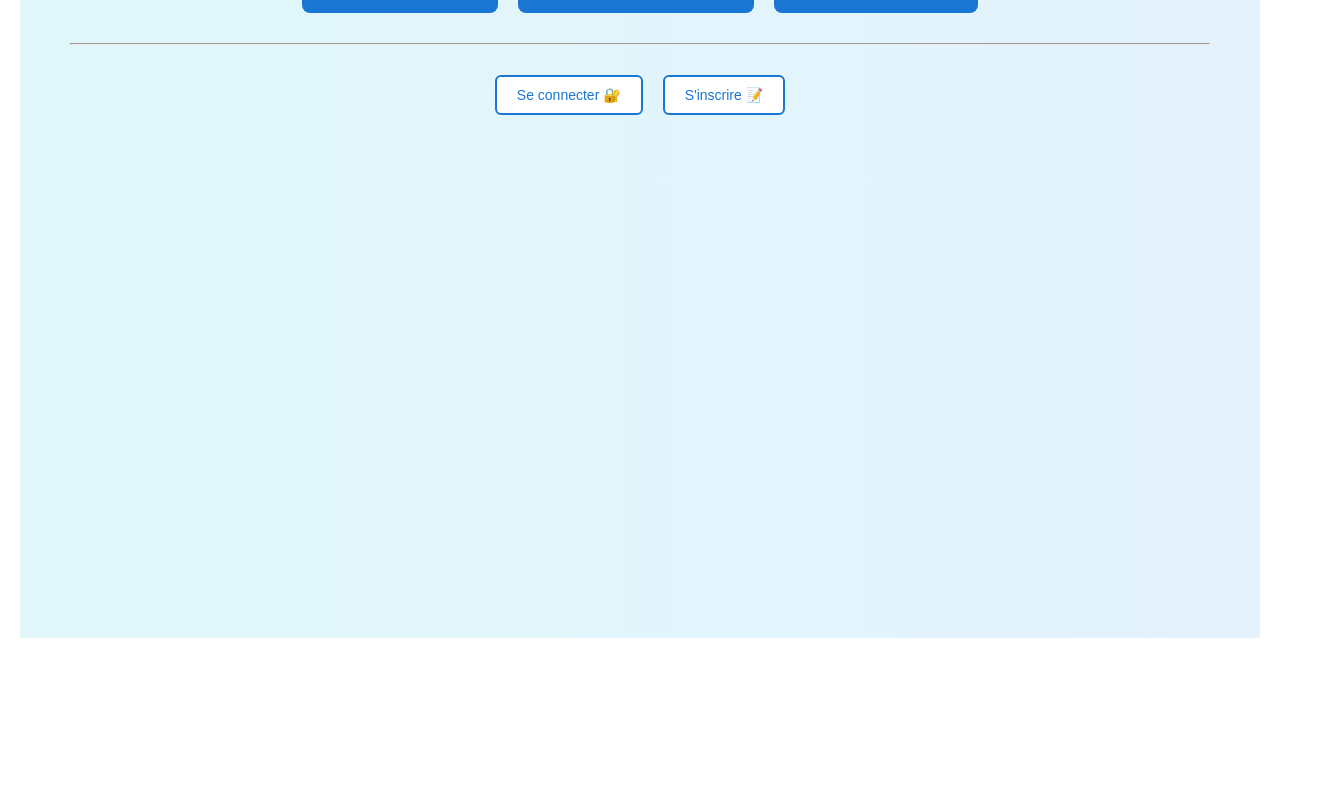
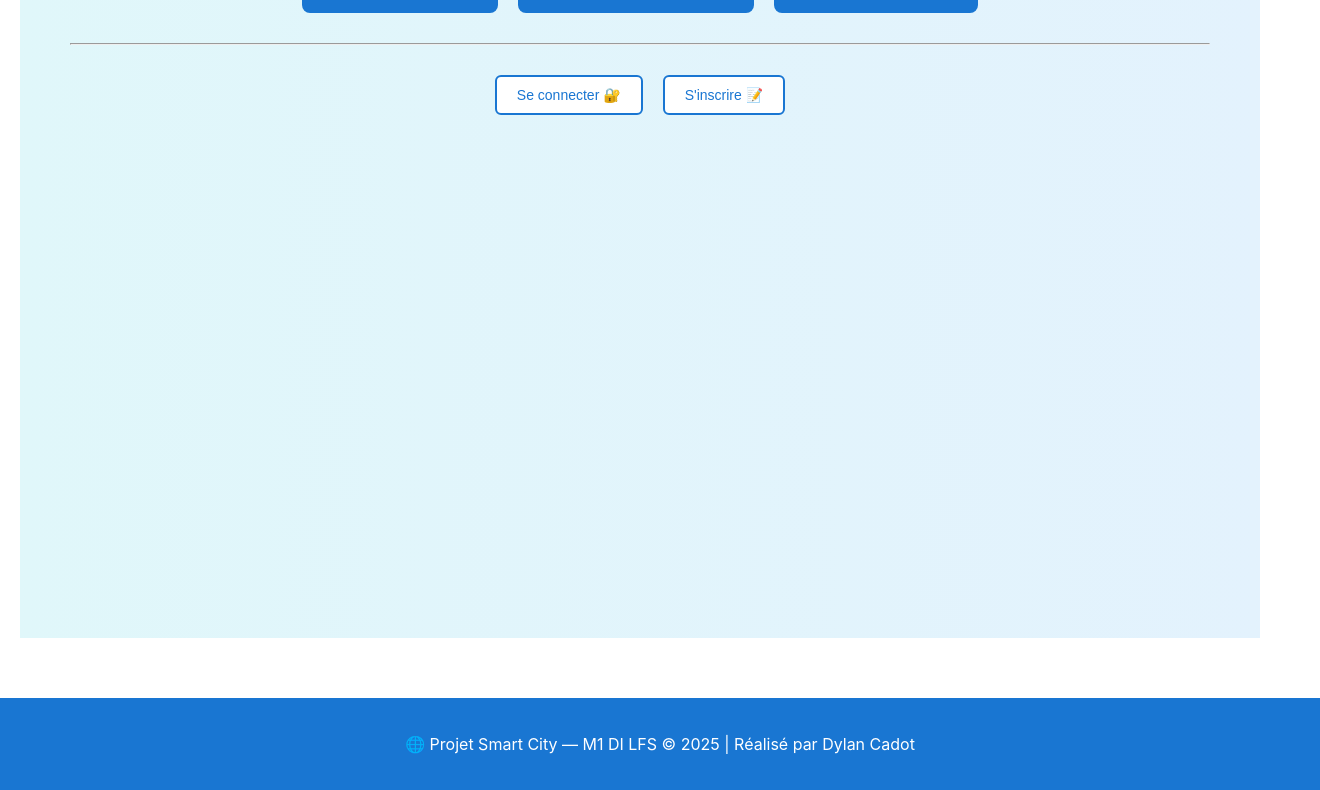
Before and after one commit to DylanCAD/smart-city-app, a React (Create React App) app in the folder frontend/: page / in a window 1280 px wide. Shown: the part 326-1116 px from the top of the page, 1320 px wide, since content can reach past the window. Before the commit the page ends 984 px from the top, so only its background shows below. Built offline with nearby package versions, Linux system fonts and the light colour scheme; no server answers.

Commit message:
footer visible sur toutes les pages

```diff
--- a/frontend/src/App.js
+++ b/frontend/src/App.js
@@ -15,14 +15,15 @@ import ProtectedRoute from './components/ProtectedRoute';
 import { getUserRole } from './utils/auth';
 import Navbar from './components/Navbar';
 import ProfilePage from './pages/ProfilePage';
+import Footer from './components/Footer';
 
 
 function App() {
   return (
     <Router>
-      <div>
-        <Navbar /> {/* persistante sur toutes les pages */}
-        <div style={{ padding: '20px' }}>
+      <div style={styles.appContainer}>
+        <Navbar />
+        <div style={styles.mainContent}>
           <Routes>
             <Route path="/" element={<Home />} />
             <Route path="/login" element={<LoginPage />} />
@@ -49,10 +50,22 @@ function App() {
             } />
           </Routes>
         </div>
+        <Footer />
       </div>
     </Router>
   );
 }
 
+const styles = {
+  appContainer: {
+    display: 'flex',
+    flexDirection: 'column',
+    minHeight: '100vh'
+  },
+  mainContent: {
+    flex: 1,
+    padding: '20px'
+  }
+};
 
 export default App;
--- /dev/null
+++ b/frontend/src/components/Footer.js
@@ -0,0 +1,26 @@
+import React from 'react';
+
+function Footer() {
+  return (
+    <footer style={styles.footer}>
+      <p>
+        🌐 Projet Smart City — M1 DI LFS &copy; {new Date().getFullYear()} | Réalisé par Dylan Cadot
+      </p>
+    </footer>
+  );
+}
+
+const styles = {
+  footer: {
+    marginTop: '40px',
+    padding: '20px',
+    backgroundColor: '#1976d2',
+    color: 'white',
+    textAlign: 'center',
+    position: 'relative',
+    bottom: 0,
+    width: '100%'
+  }
+};
+
+export default Footer;
```
